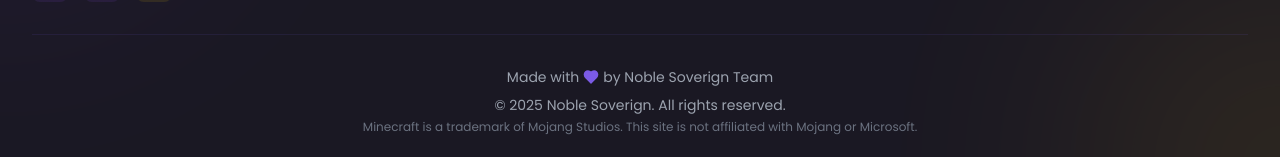
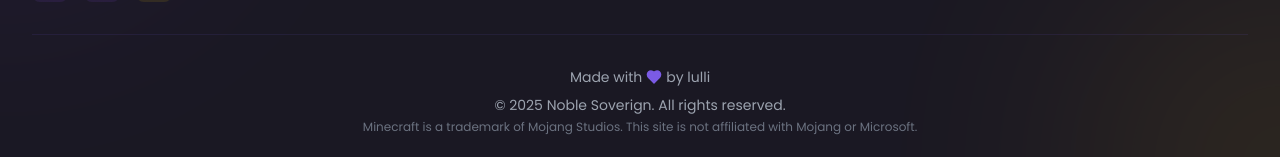
Before and after one commit to lulli30/nsv-website, a React (Vite) app: page / in a window 1280 px wide. Shown: the part 6781-6938 px from the top of the page. Built offline with nearby package versions, Linux system fonts and the light colour scheme.

Commit message:
updated the footer info

```diff
--- a/src/components/Footer.tsx
+++ b/src/components/Footer.tsx
@@ -159,7 +159,7 @@
           <div className="flex justify-center items-center gap-1">
             <span>Made with</span>
             <Heart className="h-4 w-4 text-[#7B5BE5] fill-[#7B5BE5]" />
-            <span>by Noble Soverign Team</span>
+            <span>by lulli</span>
           </div>
           <p className="mt-2">
             © {new Date().getFullYear()} Noble Soverign. All rights reserved.
```
